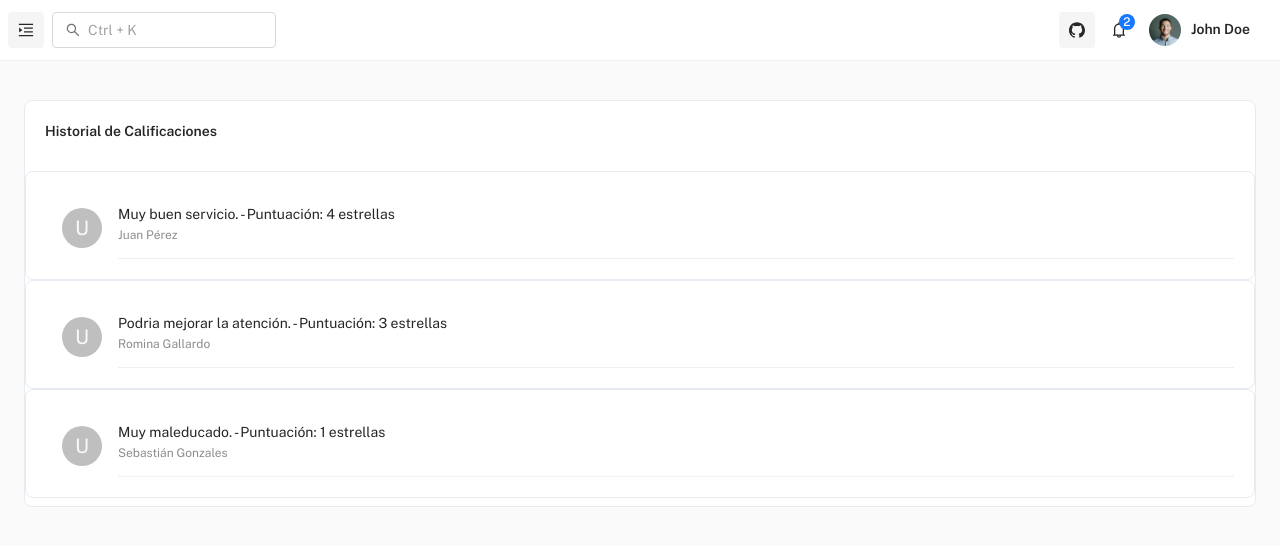
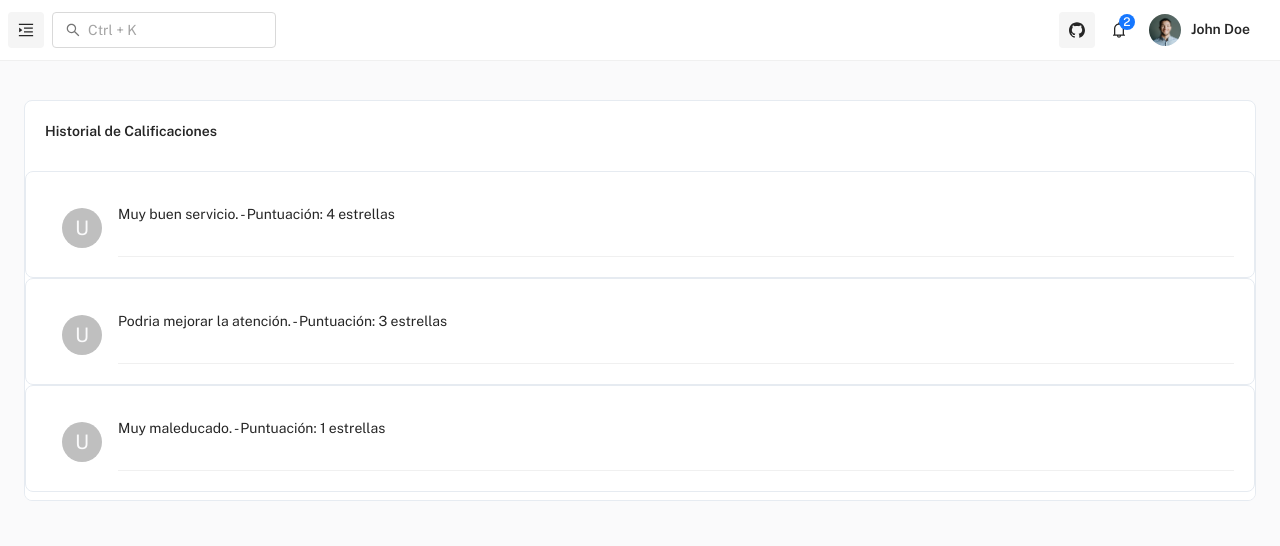
Before and after one commit to Nachoff13/Proyecto-Estacionamiento, a React (Vite) app in the folder frontend/: page /historial-calificaciones/1 in a window 1280 px wide. Shown: the top 546 px of the page. Built offline with nearby package versions, Linux system fonts and the light colour scheme.

Commit message:
feat: modifique x id y la fecha

```diff
--- a/frontend/src/data/data-calificaciones.js
+++ b/frontend/src/data/data-calificaciones.js
@@ -1,12 +1,12 @@
 const fakeCalificaciones = [
-  { id: 1, IdGaraje: 1, usuario: 'Juan Pérez', fecha: '2024-10-15', puntuacion: 4, comentario: 'Muy buen servicio.' },
-  { id: 2, IdGaraje: 2, usuario: 'Ana Gómez', fecha: '2024-10-16', puntuacion: 5, comentario: 'Excelente atención.' },
-  { id: 3, IdGaraje: 55, usuario: 'Carlos López', fecha: '2024-10-17', puntuacion: 3, comentario: 'Servicio aceptable.' },
-  { id: 4, IdGaraje: 56, usuario: 'María Fernández', fecha: '2024-10-18', puntuacion: 5, comentario: 'Me encantó el lugar.' },
-  { id: 5, IdGaraje: 57, usuario: 'Luis Martínez', fecha: '2024-10-19', puntuacion: 2, comentario: 'Podría mejorar la atención.' },
-  { id: 6, IdGaraje: 58, usuario: 'Sofía Torres', fecha: '2024-10-20', puntuacion: 4, comentario: 'Buena experiencia en general.' },
-  { id: 7, IdGaraje: 1, usuario: 'Romina Gallardo', fecha: '2024-10-15', puntuacion: 3, comentario: 'Podria mejorar la atención.' },
-  { id: 8, IdGaraje: 1, usuario: 'Sebastián Gonzales', fecha: '2024-10-15', puntuacion: 1, comentario: 'Muy maleducado.' },
+  { id: 1, IdGaraje: 1, idUsuario: 1, fecha: '15-10-2024', puntuacion: 4, comentario: 'Muy buen servicio.' },
+  { id: 2, IdGaraje: 2, idUsuario: 4, fecha: '16-10-2024', puntuacion: 5, comentario: 'Excelente atención.' },
+  { id: 3, IdGaraje: 55, idUsuario: 5, fecha: '17-10-2024', puntuacion: 3, comentario: 'Servicio aceptable.' },
+  { id: 4, IdGaraje: 56, idUsuario: 6, fecha: '18-10-2024', puntuacion: 5, comentario: 'Me encantó el lugar.' },
+  { id: 5, IdGaraje: 57, idUsuario: 1, fecha: '19-10-2024', puntuacion: 2, comentario: 'Podría mejorar la atención.' },
+  { id: 6, IdGaraje: 58, idUsuario: 5, fecha: '20-10-2024', puntuacion: 4, comentario: 'Buena experiencia en general.' },
+  { id: 7, IdGaraje: 1, idUsuario: 4, fecha: '15-10-2024', puntuacion: 3, comentario: 'Podria mejorar la atención.' },
+  { id: 8, IdGaraje: 1, idUsuario: 6, fecha: '15-10-2024', puntuacion: 1, comentario: 'Muy maleducado.' },
 ];
 
 export default fakeCalificaciones;
```
